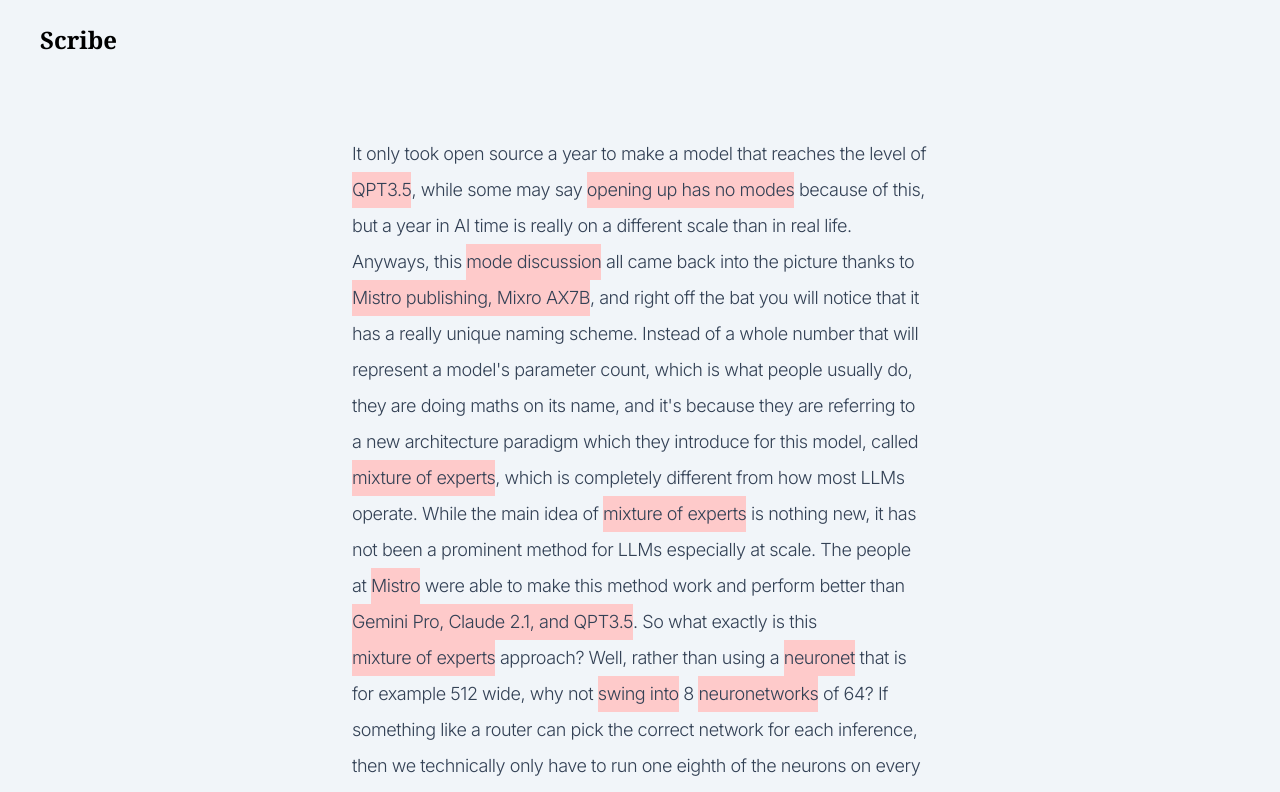
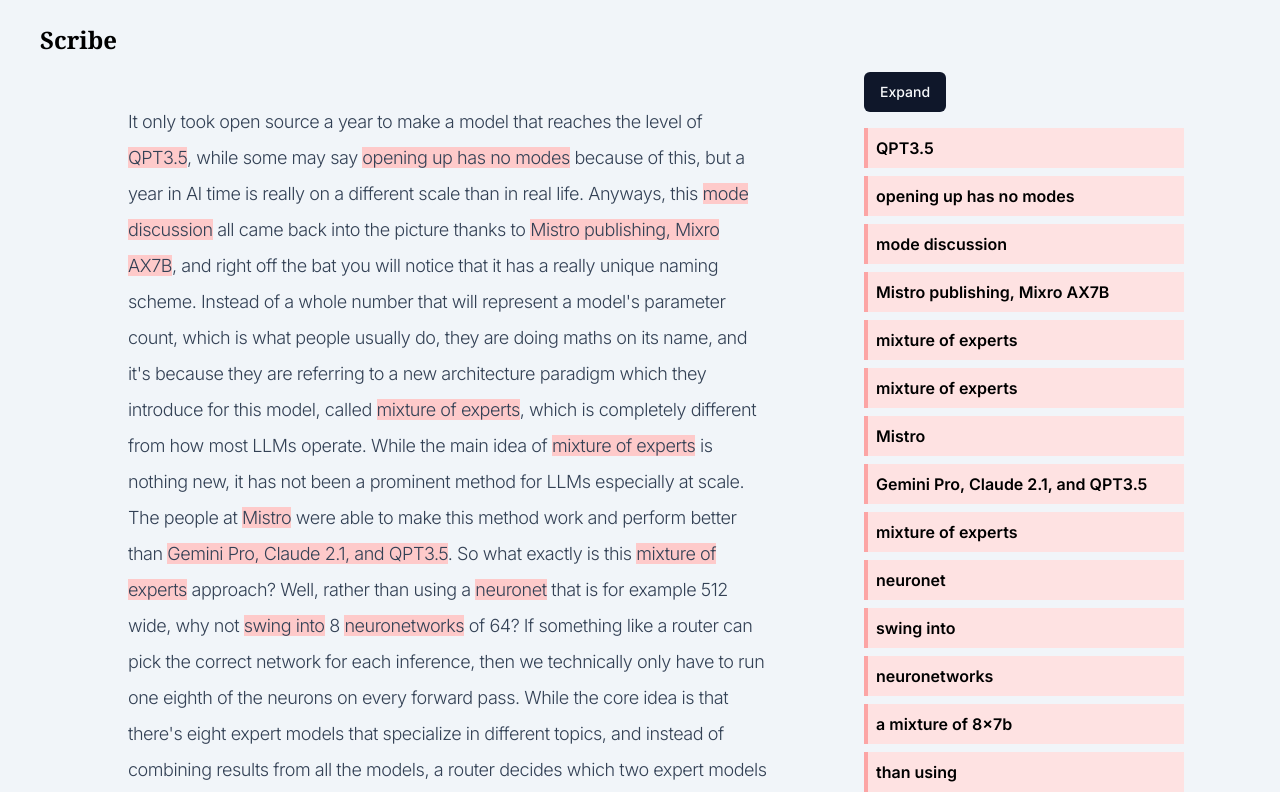
Before and after one commit to freeman-jiang/scribe, a Next.js app in the folder client/: page /transcribe in a window 1280 px wide. Shown: the top 792 px of the page. Built offline with nearby package versions, Linux system fonts and the light colour scheme.

Commit message:
add grammarly like annotations

```diff
--- a/client/package.json
+++ b/client/package.json
@@ -9,6 +9,7 @@
     "lint": "next lint"
   },
   "dependencies": {
+    "@radix-ui/react-collapsible": "^1.0.3",
     "@radix-ui/react-slot": "^1.0.2",
     "@radix-ui/react-tooltip": "^1.0.7",
     "@tailwindcss/typography": "^0.5.10",
@@ -18,6 +19,7 @@
     "lucide-react": "^0.320.0",
     "next": "14.1.0",
     "react": "^18",
+    "react-contenteditable": "^3.3.7",
     "react-dom": "^18",
     "tailwind-merge": "^2.2.1",
     "tailwindcss-animate": "^1.0.7"
--- a/client/src/app/transcribe/page.tsx
+++ b/client/src/app/transcribe/page.tsx
@@ -1,44 +1,105 @@
 "use client";
 
-import { FormatText } from "@/components/FormatText";
 import { Button } from "@/components/ui/button";
+import {
+  Collapsible,
+  CollapsibleContent,
+  CollapsibleTrigger,
+} from "@/components/ui/collapsible";
 import { useTranscriptionContext } from "@/context";
+import { useState } from "react";
 
-const highlightText = (unformattedText: string) => {
-  // Define the regular expression to match the {...} pattern
-  const regexPattern = /{([^}]*)}/g;
+interface Annotation {
+  reason: string;
+  text: string;
+}
 
-  // Replace each match with a span that highlights the text
+const parseText = (unformattedText: string) => {
+  // Define the regular expression to match the {text}[annotation] pattern
+  const regexPattern = /{(.*?)}\[(.*?)\]/g;
+
+  const annotations: Annotation[] = [];
   const highlightedText = unformattedText.replace(
     regexPattern,
-    (match, innerPhrase) =>
-      `<span class="bg-red-300 selection:text-red-600">${innerPhrase}</span>`
+    (match, innerPhrase, annotation, offset) => {
+      // Store the annotation with its position
+      annotations.push({
+        reason: annotation,
+        text: innerPhrase,
+      });
+      // Return only the phrase to be highlighted, without the annotation
+      return `<span class="bg-red-200 selection:text-red-700" data-start="${offset}" data-end="${
+        offset + innerPhrase.length
+      }">${innerPhrase}</span>`;
+    }
   );
 
-  return highlightedText;
+  return { highlightedText, annotations };
+};
+
+interface AnnotationProps {
+  annotation: Annotation;
+  expandAll: boolean;
+}
+
+const Annotation = ({ annotation, expandAll }: AnnotationProps) => {
+  const [open, setOpen] = useState(false);
+
+  return (
+    <Collapsible
+      className="mb-2 p-2 border-l-4 border-red-300 bg-red-100"
+      open={expandAll || open}
+      onOpenChange={setOpen}
+    >
+      <CollapsibleTrigger className="font-semibold">
+        {annotation.text}
+      </CollapsibleTrigger>
+      <CollapsibleContent>{annotation.reason}</CollapsibleContent>
+    </Collapsible>
+  );
 };
 
 const Page = () => {
+  // Parse the text to separate content and annotations
   const {
     transcription: { link, text },
   } = useTranscriptionContext();
 
+  const { highlightedText, annotations } = parseText(text || example);
+  const [expanded, setExpanded] = useState(false);
+
   return (
-    <div className="flex justify-center w-full">
-      <div className="">
+    <div className="flex">
+      <div className="max-w-3xl mt-12 pl-32">
         <div
           contentEditable
           suppressContentEditableWarning={true}
-          className="text-slate-700 selection:text-black selection:bg-emerald-200 tespace-pre-wrap outline-none mt-20 max-w-xl text-lg font-light leading-loose tracking-tight"
-          // dangerouslySetInnerHTML={{ __html: highlightText(text || example) }}
+          className="text-slate-700 selection:text-black selection:bg-emerald-200 space-pre-wrap outline-none text-lg font-light leading-loose tracking-tight"
+          dangerouslySetInnerHTML={{ __html: highlightedText }}
+        />
+      </div>
+      <div className="w-1/4 ml-24">
+        <Button
+          className="my-4"
+          onClick={() => {
+            setExpanded(!expanded);
+          }}
         >
-          <FormatText unformattedText={text || example} />
-        </div>
-        <Button className="mt-4">Load more...</Button>
+          {expanded ? "Collapse" : "Expand"}
+        </Button>
+        {/* Display annotations here */}
+        {annotations.map((annotation, index) => (
+          <Annotation
+            key={index}
+            annotation={annotation}
+            expandAll={expanded}
+          />
+        ))}
       </div>
     </div>
   );
 };
+
 export default Page;
 
 const lorem =
--- a/client/src/components/FormatText.tsx
+++ b/client/src/components/FormatText.tsx
@@ -1,3 +1,5 @@
+import { cn } from "@/lib/utils";
+import { FormEvent, useState } from "react";
 import {
   Tooltip,
   TooltipContent,
@@ -20,13 +22,11 @@
   reason: string;
 }
 
-export const FormatText = ({ unformattedText }: Props) => {
+const parse = (unformattedText: string) => {
   const regexPattern = /{(.*?)}\[(.*?)\]/g;
   const parsedText: (Regular | Problem)[] = [];
 
   let lastIndex = 0;
-
-  console.log(unformattedText);
 
   unformattedText.replace(regexPattern, (match, phrase, reason, index) => {
     // Add the text before the match
@@ -55,23 +55,119 @@
     });
   }
 
-  // Render the formatted text
-  return parsedText.map((part, index) => {
-    if (part.type === "regular") {
-      return <span key={index}>{part.value}</span>;
-    } else if (part.type === "problem") {
+  return parsedText;
+};
+
+export const FormatText = ({ unformattedText }: Props) => {
+  const [editedText, setEditedText] = useState<string>("");
+  const [parsedText, setParsedText] = useState<(Regular | Problem)[]>(
+    parse(unformattedText)
+  );
+
+  const removeProblem = (problemValue: string) => {
+    setParsedText((currentParsedText) => {
+      // Filter out the old item
+      let filtered = currentParsedText.filter(
+        (item) => item.value !== problemValue
+      );
+
+      // Combine consecutive regular elements
+      let combined = filtered.reduce(
+        (acc: (Regular | Problem)[], item, index, array) => {
+          if (
+            index > 0 &&
+            item.type === "regular" &&
+            array[index - 1].type === "regular"
+          ) {
+            acc[acc.length - 1].value += item.value;
+          } else {
+            acc.push(item);
+          }
+          return acc;
+        },
+        []
+      );
+
+      return combined;
+    });
+  };
+
+  const ProblemSection = ({
+    value,
+    reason,
+    removeProblem,
+  }: Problem & { removeProblem: (problemValue: string) => void }) => {
+    const originalText = value;
+    const [isDifferent, setIsDifferent] = useState(false);
+    const [isEmpty, setIsEmpty] = useState(false);
+
+    // if (isEmpty) {
+    //   setParsedText(parsedText.filter((item) => item.value !== value));
+    //   return null;
+    // }
+
+    const handleInput = (e: FormEvent<HTMLButtonElement>) => {
+      const currentText = e.currentTarget.textContent;
+      if (!currentText) {
+        removeProblem(value);
+      } else if (currentText !== value) {
+        setIsDifferent(true);
+      } else {
+        setIsDifferent(false);
+      }
+    };
+
     return (
-        <TooltipProvider key={index}>
+      <TooltipProvider>
         <Tooltip delayDuration={100}>
-            <TooltipTrigger className="bg-red-200 selection:text-red-600">
-              {part.value}
+          <TooltipTrigger
+            className={cn(
+              {
+                "bg-red-200 selection:bg-red-400": !isDifferent,
+              },
+              { "bg-blue-100 selection:text-black": isDifferent },
+              "cursor-text outline-none"
+            )}
+            contentEditable
+            suppressContentEditableWarning
+            onInput={handleInput}
+          >
+            {isEmpty ? " " : originalText}
           </TooltipTrigger>
+
           <TooltipContent className="font-normal text-base max-w-lg">
-              {part.reason}
+            {reason}
           </TooltipContent>
         </Tooltip>
       </TooltipProvider>
     );
+  };
+
+  // Render the formatted text
+  return (
+    <div>
+      {parsedText.map((part, index) => {
+        if (part.type === "regular") {
+          return (
+            <span
+              key={index}
+              contentEditable="true"
+              suppressContentEditableWarning
+              className="outline-none"
+            >
+              {part.value}
+            </span>
+          );
+        } else if (part.type === "problem") {
+          return (
+            <ProblemSection
+              {...part}
+              removeProblem={removeProblem}
+              key={index}
+            />
+          );
         }
-  });
+      })}
+    </div>
+  );
 };
--- /dev/null
+++ b/client/src/components/ui/collapsible.tsx
@@ -0,0 +1,11 @@
+"use client"
+
+import * as CollapsiblePrimitive from "@radix-ui/react-collapsible"
+
+const Collapsible = CollapsiblePrimitive.Root
+
+const CollapsibleTrigger = CollapsiblePrimitive.CollapsibleTrigger
+
+const CollapsibleContent = CollapsiblePrimitive.CollapsibleContent
+
+export { Collapsible, CollapsibleTrigger, CollapsibleContent }
```
Also changed, not shown: 1 other file (tests, documents, lock files or other folders). Lines whose indentation alone changed are shown as unchanged.
